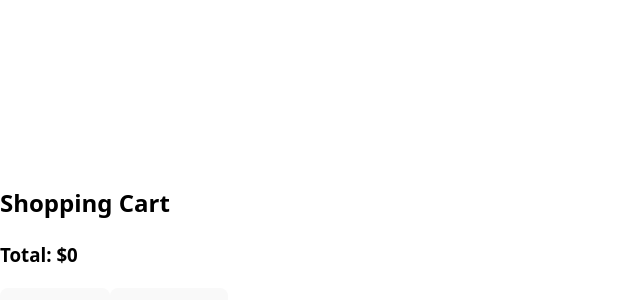
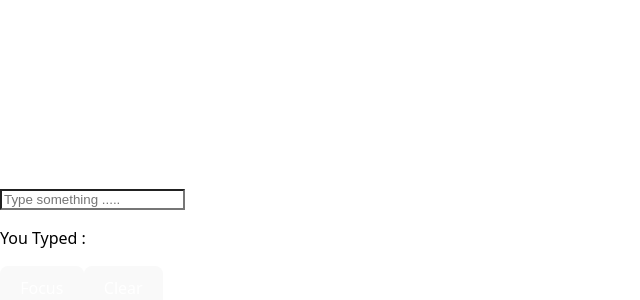
Before and after one commit to JaiSandeep7461/hooks-pratice, a React (Vite) app: page / in a window 1280 px wide. Shown: the part 152-452 px from the top of the page, without its empty margins (0-640 px from the left). Built offline with nearby package versions, Linux system fonts and the light colour scheme.

Commit message:
use Imperative  example Implementation  Done

```diff
--- a/src/App.jsx
+++ b/src/App.jsx
@@ -8,21 +8,20 @@
 import ThemeSwitcher from "./components/theme-switcher";
 import Counter from "./components/shopping-cart";
 import ShoppingCart from "./components/shopping-cart";
+import FancyInput from "./components/fancyInput";
 
 function App() {
 
-  const [inputValue, setInputValue] = useState("");
-  const inputRef = useRef(null);
-
-  useEffect(()=>{
-    inputRef.current && inputRef.current.focus();
-  },[]);
+  const fancyInputRef = useRef();
 
 
   return (
     <div>
-    {/* <Counter/> */}
-    <ShoppingCart/>
+      {/* <Counter/> */}
+      {/* <ShoppingCart/> */}
+      <FancyInput ref={fancyInputRef}/>
+      <button onClick={()=> fancyInputRef.current.focus()}>Focus</button>
+      <button onClick={()=> fancyInputRef.current.clear()}>Clear</button>
     </div>
   );
 }
--- /dev/null
+++ b/src/components/fancyInput.jsx
@@ -0,0 +1,31 @@
+import React, { useEffect, useImperativeHandle, useRef, useState } from "react";
+
+const FancyInput = ({ref}) =>{
+    const [inputValue,setInputValue] = useState("");
+    const inputRef = useRef(null);
+
+    useImperativeHandle(ref,()=> ({
+        focus:()=>{
+            inputRef.current.focus();
+        },
+        clear: ()=>{
+            inputRef.current.value ="";
+        }
+    }));
+
+    return (
+        <div>
+            <input
+            type="text"
+            placeholder="Type something ....."
+            value={inputValue}
+            onChange={(e)=> setInputValue(e.target.value)}
+            ref={inputRef}
+             />
+             <p>You Typed : <strong>{inputValue}</strong></p>
+        </div>
+    );
+}
+
+
+export default FancyInput;
```
